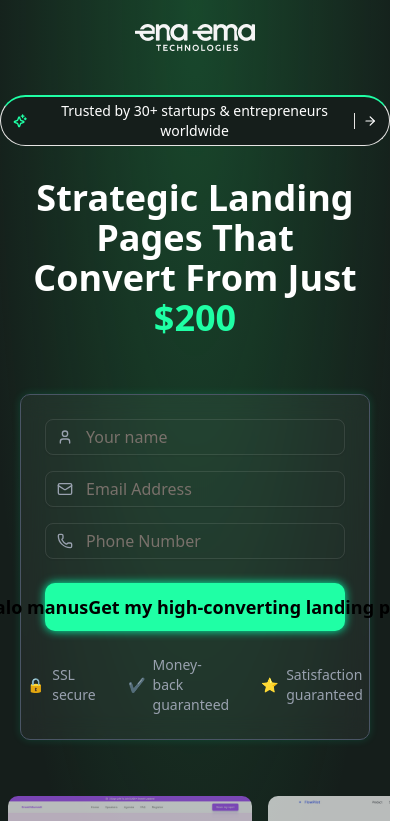
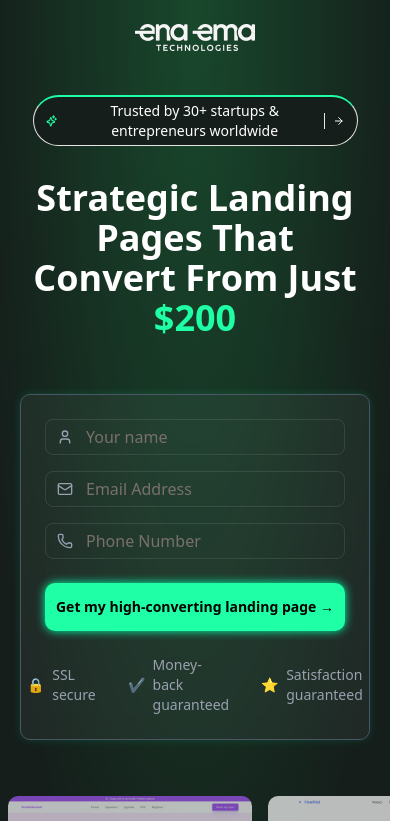
Before and after one commit to samir-45/ena-ema-tech-task, a Next.js app: page / in a window 390 px wide. Shown: the top 821 px of the page, 415 px wide, since content can reach past the window. Built offline with nearby package versions, Linux system fonts and the light colour scheme.

Commit message:
Responsive issue fixed

```diff
--- a/components/CaseStudies.jsx
+++ b/components/CaseStudies.jsx
@@ -108,7 +108,7 @@
                         <SwiperSlide key={item.id}>
                             <motion.div
                                 whileHover={{ scale: 1.03 }}
-                                className="bg-[#151E1B] border-2 border-[#2A3C36] my-5 w-[430px] rounded-2xl overflow-hidden shadow-lg p-3 flex flex-col items-center"
+                                className="bg-[#151E1B] border-2 border-[#2A3C36] my-5 sm:w-[430px] rounded-2xl overflow-hidden shadow-lg p-3 flex flex-col items-center"
                             >
                                 {/* Image */}
                                 <div className="w-full h-60 rounded-lg overflow-hidden">
@@ -119,7 +119,7 @@
                                     />
                                 </div>
 
-                                <div className="flex w-full justify-between">
+                                <div className="flex w-full flex-col sm:flex-row justify-between">
                                     {/* Title */}
                                     <h3 className="text-xl font-semibold mt-4">{item.title}</h3>
 
--- a/components/Contact.jsx
+++ b/components/Contact.jsx
@@ -46,7 +46,7 @@
                     asChild
                     className="w-full mt-6 py-6 text-lg font-semibold bg-[#1FFFA5] text-black rounded-lg shadow-[0_0_10px_#00ffae]  transition-all duration-300 hover:bg-[#0fff9f]"
                 >
-                    <a href="/">{text}</a>
+                    <a className='text-sm sm:text-lg' href="/">{text}</a>
                 </Button>
             </motion.div>
 
--- a/components/Footer.jsx
+++ b/components/Footer.jsx
@@ -2,11 +2,11 @@
 
 export default function Footer() {
     return (
-        <div className='relative bg-[#1FFFA5] flex justify-between items-center px-8 py-10'>
+        <div className='relative bg-[#1FFFA5] grid grid-cols-2 sm:grid-cols-3 place-items-center px-8 py-6 sm:py-10'>
             <div>
                 <img className='invert' src="/Logo.png" alt="" />
             </div>
-            <div>
+            <div className='hidden sm:block'>
                 <p className='text-sm text-center'>© All rights reserved to Ena Ema Technologies</p>
             </div>
             <div className='flex gap-1 sm:gap-3 items-center'>
@@ -16,6 +16,9 @@
                 <img src="/drib.svg" alt="dribble" />
                 <img src="/be.svg" alt="behance" />
             </div>
+            <div className='sm:hidden col-span-2 mt-4 text-center'>
+                <p className='text-sm text-center'>© All rights reserved to Ena Ema Technologies</p>
+            </div>
         </div>
     )
 }
--- a/components/HeroSection.jsx
+++ b/components/HeroSection.jsx
@@ -28,7 +28,7 @@
                     <section className="relative">
                         <div className="relative py-6 lg:py-10">
                             <div className="mx-auto ">
-                                <div className="text-center flex flex-col items-center sm:mx-auto sm:w-10/12 lg:mr-auto lg:mt-0 lg:w-4/5">
+                                <div className="text-center mx-auto flex flex-col items-center sm:mx-auto w-10/12 lg:mr-auto lg:mt-0 lg:w-4/5">
                                     <Link
                                         href="/"
                                         aria-label="home"
@@ -53,8 +53,8 @@
 
 
                                 {/*Contact Details submission component*/}
-                                <div className='my-14 mx-5 sm:mx-0'>
-                                    <Contact text={'Ami valo manusGet my high-converting landing page →'}></Contact>
+                                <div className='my-14 mx-5 md:mx-0'>
+                                    <Contact text={'Get my high-converting landing page →'}></Contact>
 
                                 </div>
 
--- a/components/PromotionSection.jsx
+++ b/components/PromotionSection.jsx
@@ -5,7 +5,7 @@
 export default function PromotionSection() {
     return (
 
-        <div className="min-h-screen w-full relative ">
+        <div className="py-12 w-full relative ">
             {/* Arctic Lights Background with Top Glow */}
             <div
                 className="absolute inset-0 z-0"
@@ -14,7 +14,7 @@
                 }}
             />
 
-            <div className='flex relative pt-6 sm:pt-12 md:pt-16 flex-col justify-center items-center'>
+            <div className='flex relative w-full pt-6 sm:pt-12 md:pt-16 flex-col justify-center items-center'>
                 {/* Heading */}
                 <div>
                     <h2 className="text-3xl md:text-6xl text-center text-white font-bold mb-4">
@@ -26,7 +26,7 @@
                         landing page that pays for itself.
                     </p>
                 </div>
-                <div className='mx-5 sm:mx-0'>
+                <div className='mx-5 w-fit max-w-11/12 sm:max-w-full md:mx-0'>
 
                     <Contact text={'Get my high-converting landing page →'}></Contact>
                 </div>
```
